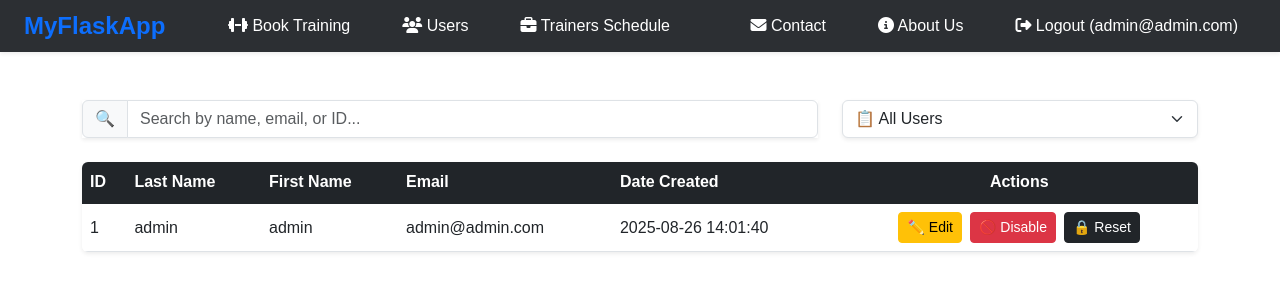
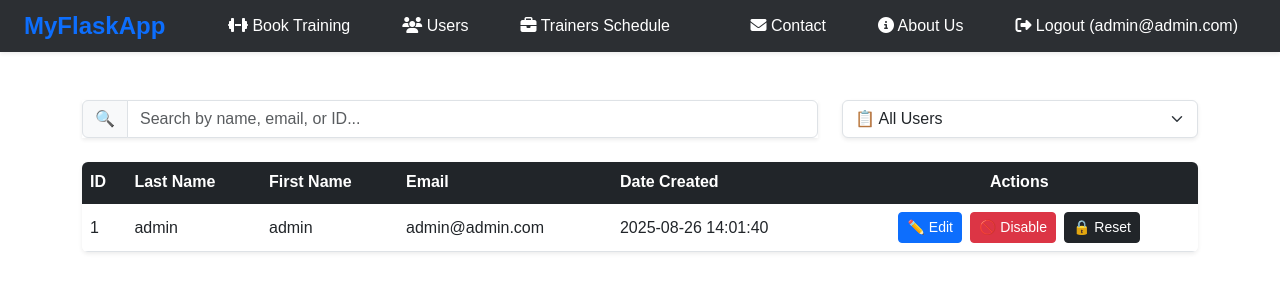
Before and after one commit to grg18120/webAppGymSchedule, a Flask app: page /users in a window 1280 px wide. Shown: the top 300 px of the page. Run offline with Flask 3, Linux system fonts and the light colour scheme; a user stored in the database is signed in; data comes from the database, SQL or seed files in the repository; some libraries are stand-ins or nearby versions.

Commit message:
users page minor

```diff
--- a/website/templates/users.html
+++ b/website/templates/users.html
@@ -68,7 +68,8 @@
           <td>{{ user.date_created }}</td>
           <td class="text-center">
             <div class="d-flex flex-wrap gap-2 justify-content-center">
-              <button type="button" class="btn btn-warning btn-sm" onclick="editUser('{{ user.id }}')">
+
+              <button type="button" class="btn btn-primary btn-sm" onclick="editUser('{{ user.id }}')">
                 ✏️ Edit
               </button>
               <button type="button"
```
